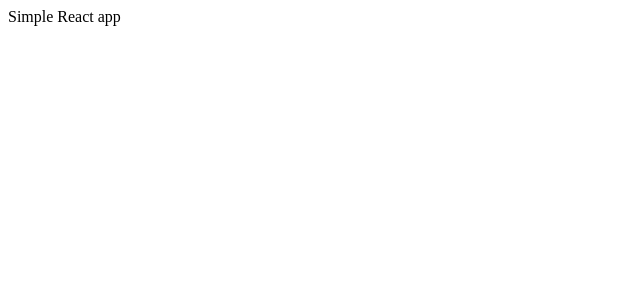
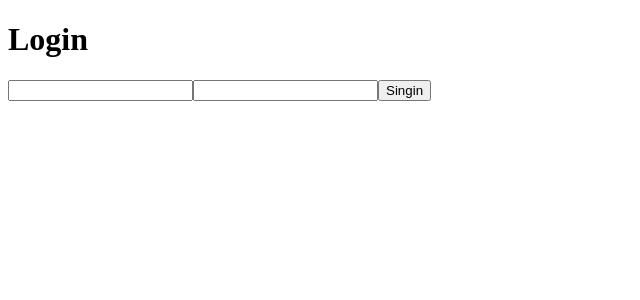
Before and after one commit to iciotunifacs/thingYota-app, a React (Create React App) app: page /login in a window 1280 px wide. Shown: the top 300 px of the page, without its empty margins (0-640 px from the left). Built offline with nearby package versions, Linux system fonts and the light colour scheme.

Commit message:
implement router skeleton

```diff
--- a/package.json
+++ b/package.json
@@ -15,6 +15,7 @@
     "@testing-library/user-event": "^7.1.2",
     "react": "^16.13.1",
     "react-dom": "^16.13.1",
+    "react-router-dom": "^5.1.2",
     "react-scripts": "3.4.1"
   },
   "scripts": {
--- a/src/App.js
+++ b/src/App.js
@@ -1,10 +1,10 @@
 import React from 'react';
+
+import AppRoute from "./layout/AppRoute"
 
 function App() {
   return (
-    <div>
-      Simple React app
-    </div>
+    <AppRoute/>
   );
 }
 
--- /dev/null
+++ b/src/components/auth/Auth-context.js
@@ -0,0 +1,9 @@
+import { createContext, useContext } from 'react';
+
+export const AuthContext = createContext({
+    isAuth : false
+});
+
+export function useAuth() {
+  return useContext(AuthContext);
+}
--- /dev/null
+++ b/src/components/auth/SinginView-container.js
@@ -0,0 +1,31 @@
+import React, {useState} from 'react'
+
+const SinginView =(props) => {
+    const [username, setUsername]= useState("");
+    const [passworld, setPasworld]= useState("");
+    return (
+        <div>
+            <h1>Login</h1>
+            <form>
+                <label defaultValue="Login"/>
+                <input
+                    type="text"
+                    value={username}
+                    onChange={data => setUsername(data.target.value)}
+                />
+                <label defaultValue="Senha"/>
+                <input
+                    type="passworld"
+                    value={passworld}
+                    onChange={data => setPasworld(data.target.value)}
+                />
+                <input
+                    type="submit"
+                    value="Singin"
+                    disabled={(username !== "" && passworld !== "")}/>
+            </form>
+        </div>
+    )
+}
+
+export default SinginView;
--- /dev/null
+++ b/src/components/home/HomeView-container.js
@@ -0,0 +1,9 @@
+import React from 'react'
+
+const HomeView = (props) => {
+    return(
+        <div>Home view</div>
+    )
+}
+
+export default HomeView
--- /dev/null
+++ b/src/layout/AppRoute.js
@@ -0,0 +1,22 @@
+import React from "react";
+import { BrowserRouter as Router, Link, Route } from "react-router-dom";
+
+import PrivateRoute from './PrivateRoute';
+
+import { AuthContext } from "../components/auth/Auth-context";
+
+import Login from "../screens/Login";
+import Home from "../screens/Home"
+
+const AppRoute = (props) => {
+  return (
+    <AuthContext.Provider value={false}>
+      <Router>
+          <Route exact path="/login" component={Login} />
+          <PrivateRoute exact path="/home" component={Home}/>
+      </Router>
+    </AuthContext.Provider>
+  );
+}
+
+export default AppRoute;
--- /dev/null
+++ b/src/layout/PrivateRoute.js
@@ -0,0 +1,23 @@
+
+import React from "react";
+import { Route, Redirect } from "react-router-dom";
+import { useAuth } from "../components/auth/Auth-context";
+
+function PrivateRoute({ component: Component, ...rest }) {
+  const isAuthenticated = useAuth();
+
+  return (
+    <Route
+      {...rest}
+      render={props =>
+        isAuthenticated ? (
+          <Component {...props} />
+        ) : (
+          <Redirect to="/" />
+        )
+      }
+    />
+  );
+}
+
+export default PrivateRoute;
--- /dev/null
+++ b/src/screens/Home.js
@@ -0,0 +1,13 @@
+import React from "react";
+import Home from "../components/home/HomeView-container"
+
+const HomeScreen = (props) => {
+    return (
+        <div>
+            Home screem
+            <Home/>
+        </div>
+    )
+}
+
+export default HomeScreen;
--- /dev/null
+++ b/src/screens/Login.js
@@ -0,0 +1,9 @@
+import React from 'react'
+import SinginView from "../components/auth/SinginView-container"
+const Login = () => {
+    return (
+        <SinginView />
+    )
+}
+
+export default Login
```
Also changed, not shown: 1 other file (tests, documents, lock files or other folders).
